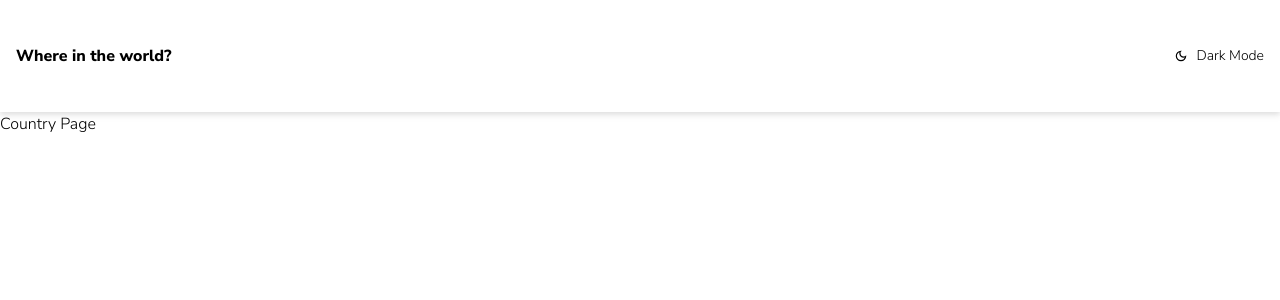
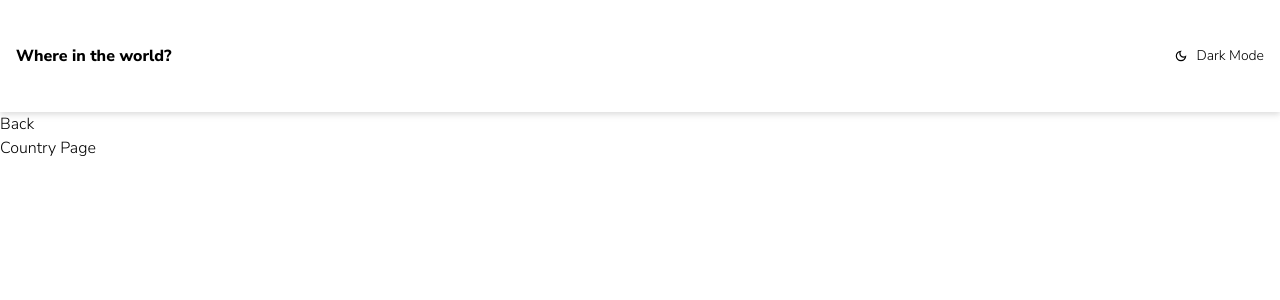
Before and after one commit to jgretton/countries-api-FM, a React (Create React App) app: page /country in a window 1280 px wide. Shown: the top 300 px of the page. Built offline with nearby package versions, Linux system fonts and the light colour scheme.

Commit message:
Data passed through react router
- Added link tag around each country on the main page.

- Clicking link tag will route to country page along with country data.

```diff
--- a/src/components/Main.js
+++ b/src/components/Main.js
@@ -50,6 +50,7 @@ export const Main = () => {
         <div className="flex flex-row flex-wrap m-auto justify-between">
           {countryData.map((country) => {
             return (
+              <Link to="/country" state={country}>
                 <CountryCard
                   img={country.flag}
                   name={country.name}
@@ -57,6 +58,7 @@ export const Main = () => {
                   region={country.region}
                   capital={country.capital}
                 />
+              </Link>
             );
           })}
         </div>
--- a/src/pages/Country.js
+++ b/src/pages/Country.js
@@ -1,10 +1,14 @@
 import React from "react";
+import { Link, useLocation } from "react-router-dom";
 import { Header } from "../components/Header";
 
-export const Country = () => {
+export const Country = ({ state }) => {
+  const location = useLocation();
+  console.log(location.state);
   return (
     <div>
       <Header />
+      <Link to="/">Back</Link>
       <p>Country Page</p>
     </div>
   );
```
Lines whose indentation alone changed are shown as unchanged.
